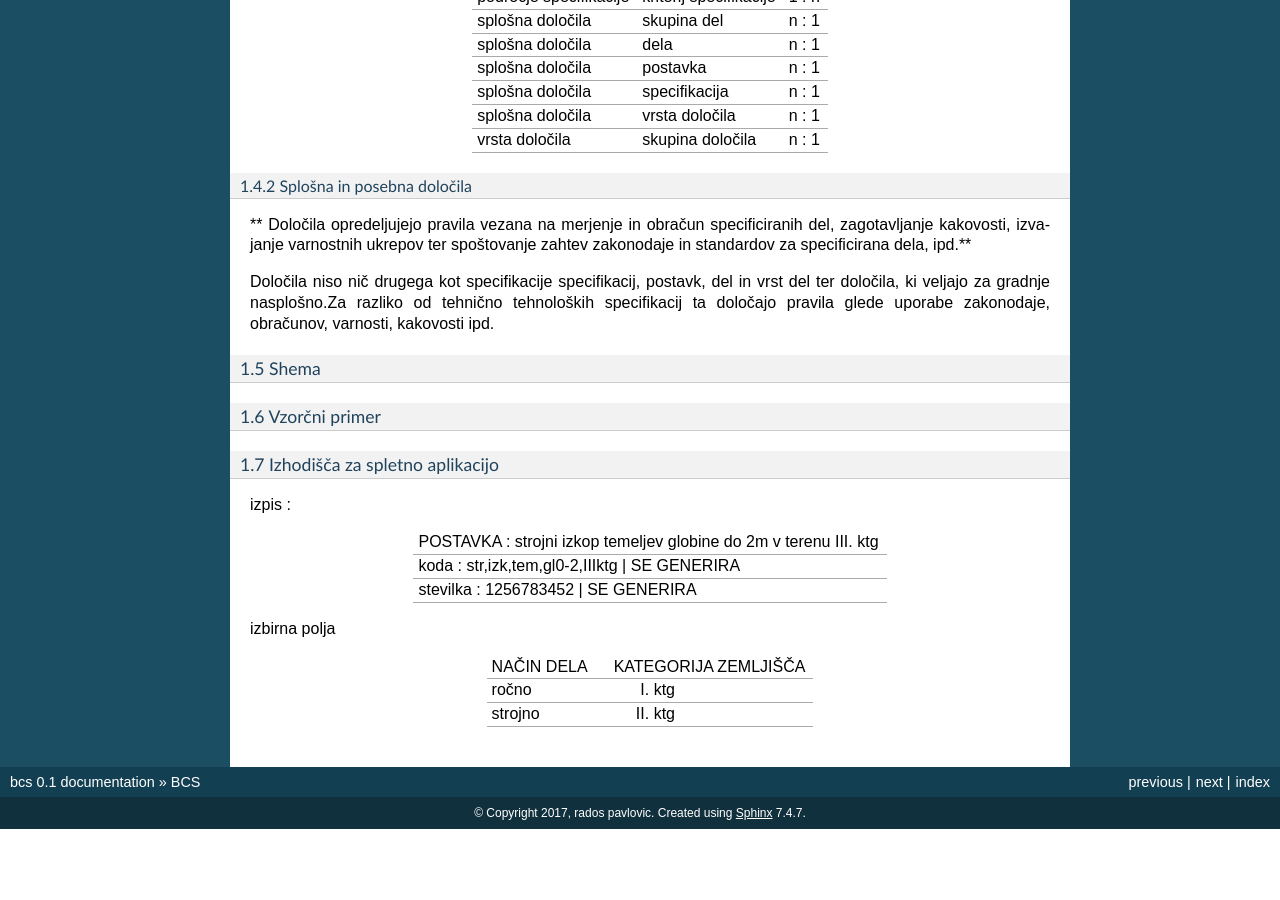
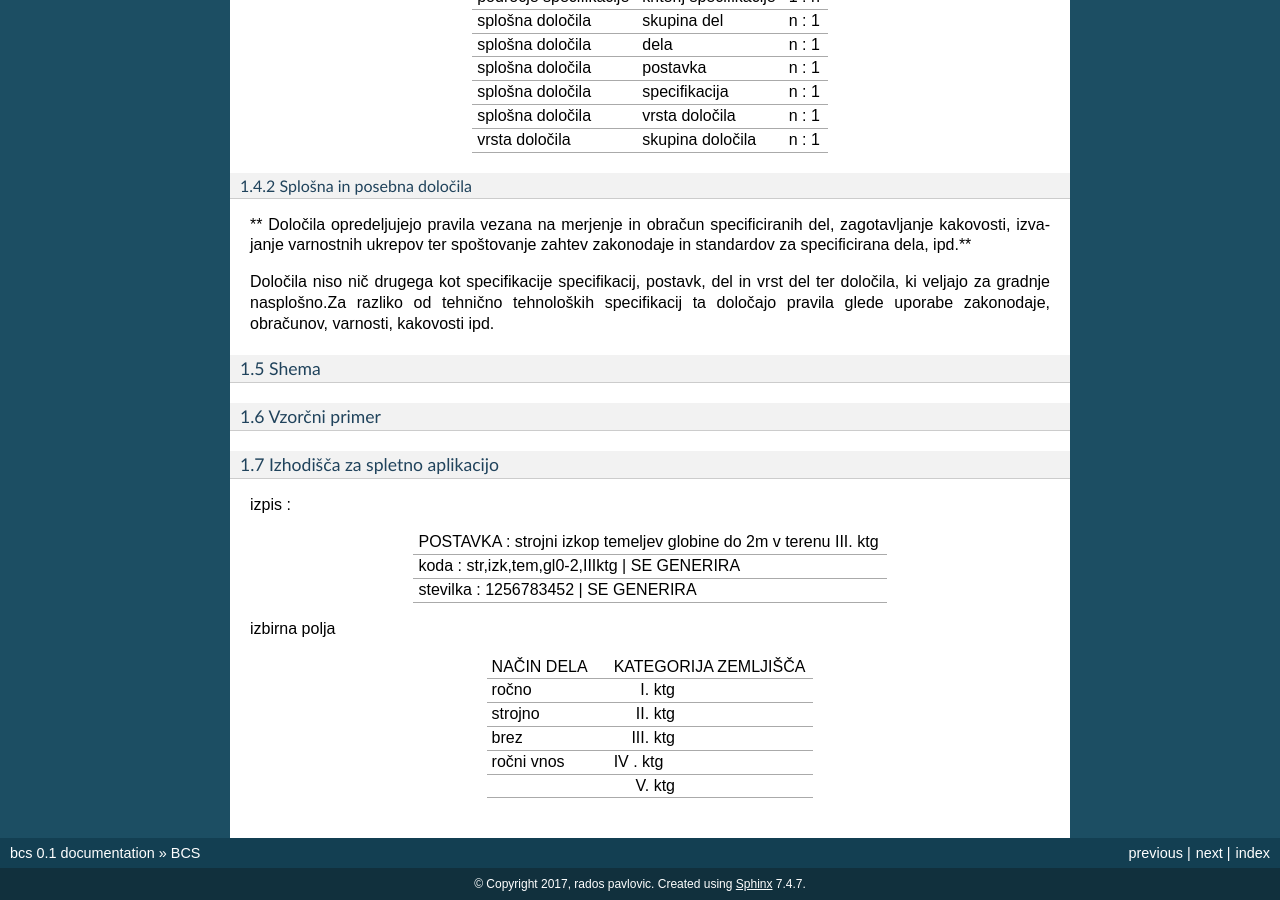
Before and after one commit to pavlovicr/bcs-staro, a Sphinx documentation site: the page built from docs/bcs_projekt.rst, in a window 1280 px wide and 900 px high, scrolled down 4546 px. Built offline with Sphinx 7.4.7, drawn with Linux system fonts in a browser that asks for light colours; pages that are not in the unit, such as notebooks, are missing from menus; before the commit the page ends 5375 px from its top, so only the background shows below that.

Commit message:
specifikacije

```diff
--- a/docs/bcs_projekt.rst
+++ b/docs/bcs_projekt.rst
@@ -280,3 +280,9 @@ izbirna polja
 +-------+-----+----+--------------+------+
 |strojno|     |    | II. ktg      |      |
 +-------+-----+----+--------------+------+
+|brez   |     |    | III. ktg     |      |
++-------+-----+----+--------------+------+
+|ročni vnos   |    | IV . ktg     |      |
++-------+-----+----+--------------+------+
+|       |     |    | V. ktg       |      |
++-------+-----+----+--------------+------+
```
